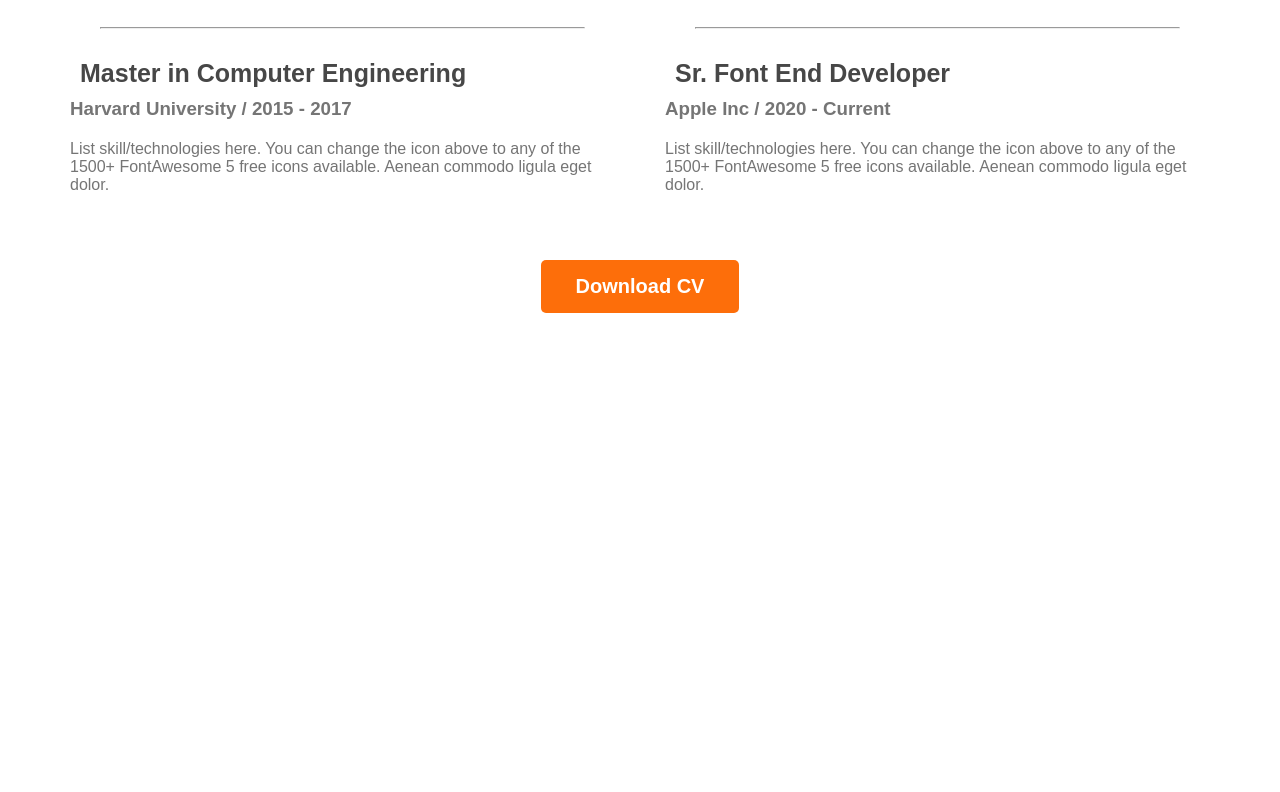
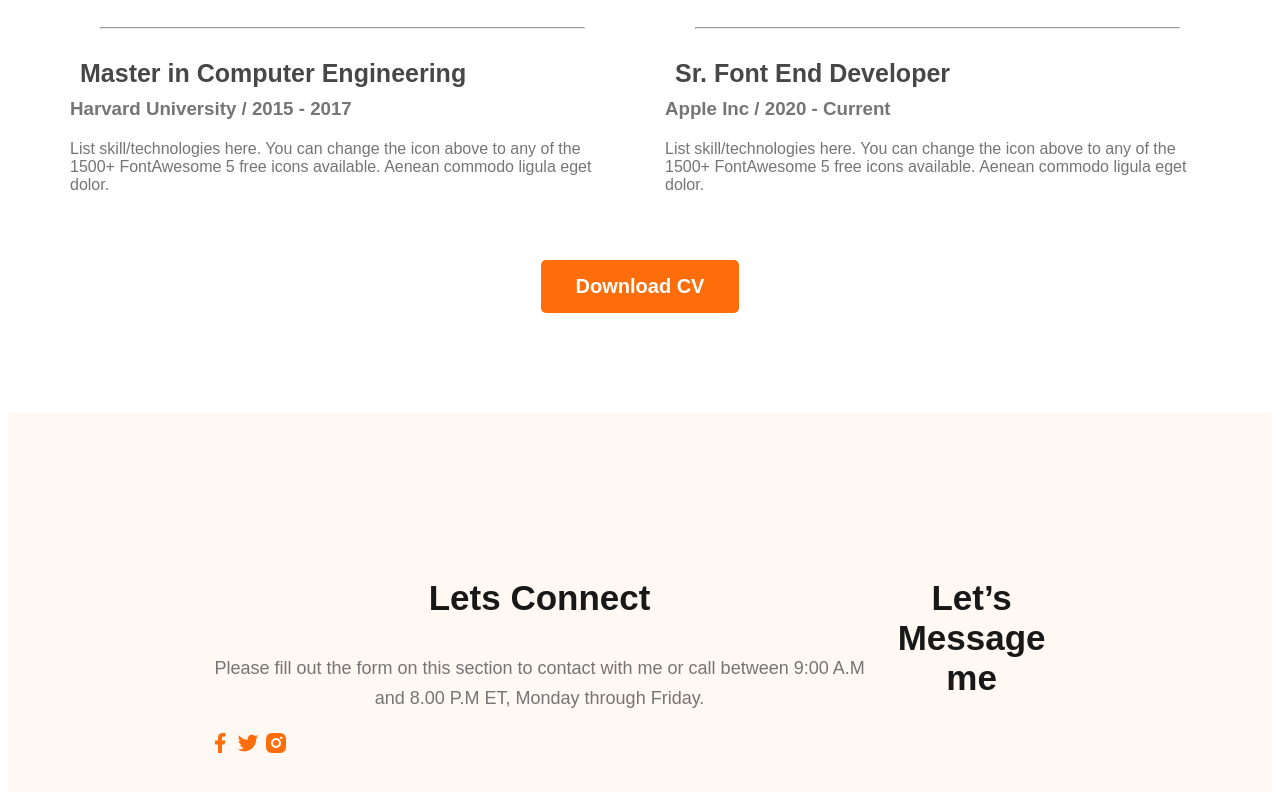
Before and after one commit to Nikita2x/web-developer-portfolio, a plain HTML site: page index.html in a window 1280 px wide. Shown: the part 2882-3674 px from the top of the page. Before the commit the page ends 3203 px from the top, so only its background shows below. Drawn offline with nearby package versions, Linux system fonts and the light colour scheme.

Commit message:
added footer

```diff
--- a/index.css
+++ b/index.css
@@ -183,3 +183,11 @@ main section{
     text-align: center;
     margin-top: 50px;
 }
+
+/*footer style section*/
+footer{
+    display: flex;
+    background: #FFF8F3;
+    margin-top: 100px;
+    padding: 130px 200px;
+}
--- a/index.html
+++ b/index.html
@@ -139,6 +139,20 @@
             </div>
         </section>
     </main>
-    <footer></footer>
+    <footer>
+        <div class="footer-column">
+            <h3 class="section-title">Lets Connect</h3>
+            <p class="section-description">Please fill out the form on this section to contact with me or call between 9:00 A.M and 8.00 P.M ET, Monday through Friday.</p>
+            <div class="social-links">
+                <a href=""><img src="images/icons/facebook.png" alt=""></a>
+                <a href=""><img src="images/icons/twitter.png" alt=""></a>
+                <a href=""><img src="images/icons/insta.png" alt=""></a>
+            </div>
+        </div>
+        <div class="footer-column">
+            <h3 class="section-title">Let’s Message me</h3>
+            <p class="section-description"></p>
+        </div>
+    </footer>
 </body>
 </html>
```
